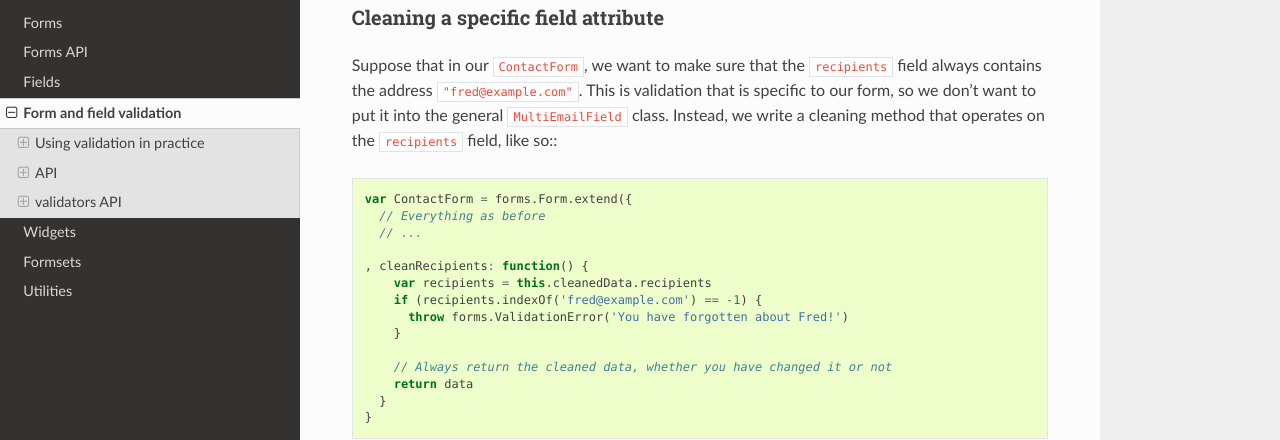
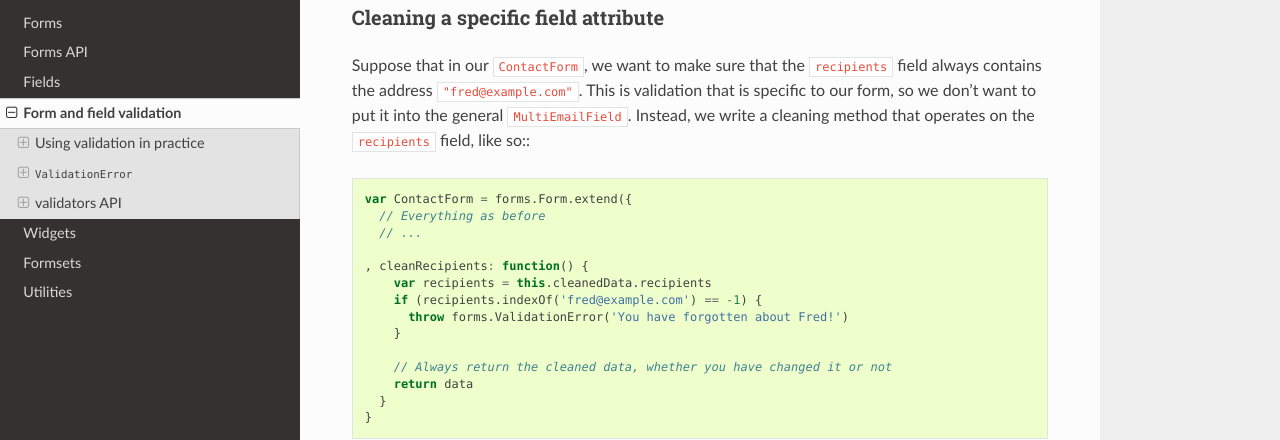
Before and after one commit to insin/newforms, a Sphinx documentation site: the page built from docs/validation.rst, in a window 1280 px wide and 1400 px high, scrolled down 925 px. Shown: the part 152-592 px from the top of the window. Built offline with Sphinx 7.4.7 and the Read the Docs theme 2.0.0, drawn with Linux system fonts in a browser that asks for light colours.

Commit message:
Validation doc tweak [ci skip]

```diff
--- a/docs/validation.rst
+++ b/docs/validation.rst
@@ -53,8 +53,8 @@ Cleaning a specific field attribute
 Suppose that in our ``ContactForm``, we want to make sure that the
 ``recipients`` field always contains the address ``"fred@example.com"``. This is
 validation that is specific to our form, so we don’t want to put it into the
-general ``MultiEmailField`` class. Instead, we write a cleaning method that
-operates on the ``recipients`` field, like so:::
+general ``MultiEmailField``. Instead, we write a cleaning method that operates
+on the ``recipients`` field, like so:::
 
    var ContactForm = forms.Form.extend({
      // Everything as before
@@ -121,8 +121,8 @@ rows in the form display::
      }
    }
 
-API
-===
+``ValidationError``
+===================
 
 ValidationError is part of the `validators`_ module, but is so commonly used
 when implementing custom validation that it's exposed as part of the top-level
```
